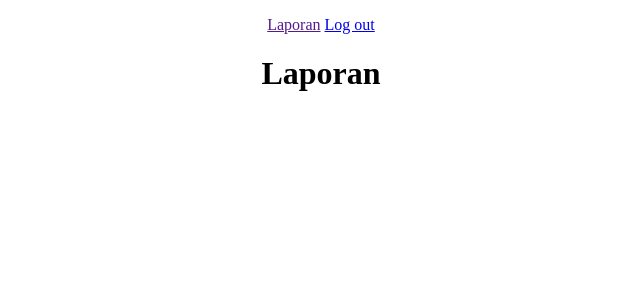
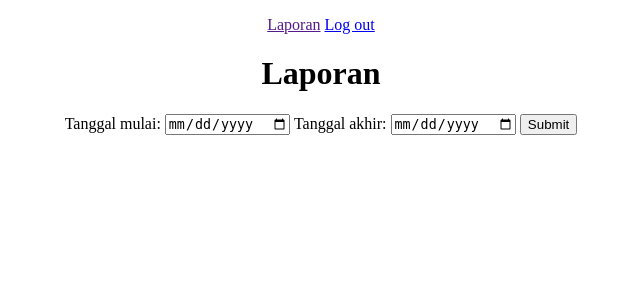
Before and after one commit to zakijamaliarafi/ProjectPemweb, a PHP site: page /laporan/view.php in a window 1280 px wide. Shown: the top 300 px of the page, without its empty margins (319-959 px from the left). Run offline with PHP 8.4, Linux system fonts and the light colour scheme; a user stored in the database is signed in.

Commit message:
add laporan page

```diff
--- a/laporan/view.php
+++ b/laporan/view.php
@@ -11,6 +11,7 @@ if($_SESSION['role']!='manajer'){
     header("Location: ../routing.php");
     exit();
 }
+
 ?>
 
 <!DOCTYPE html>
@@ -31,5 +32,62 @@ if($_SESSION['role']!='manajer'){
         <a href="../inc/logout.php">Log out</a>
     </p>
     <h1>Laporan</h1>
+    <form name="input" action="<?php $_SERVER['PHP_SELF']; ?>" method="POST">
+        <label for="tanggal_mulai">Tanggal mulai:</label>
+        <input type="date" id="tanggal_mulai" name="tanggal_mulai">
+        <label for="tanggal_akhir">Tanggal akhir:</label>
+        <input type="date" id="tanggal_akhir" name="tanggal_akhir">
+        <input type="submit" name="input" value="Submit">
+    </form>
+    <table>
+        <?php
+        if(isset($_POST['input'])){
+            $awal = $_POST['tanggal_mulai'];
+            $akhir = $_POST['tanggal_akhir'];
+
+            $select = "SELECT DAYOFMONTH(transaksi.tgl_transaksi) as tanggal, SUM((barang.harga_jual - barang.harga_beli)*detail_transaksi.jumlah_barang) as laba FROM `detail_transaksi` INNER JOIN `barang` ON barang.id_barang=detail_transaksi.id_barang INNER JOIN `transaksi` ON transaksi.id_transaksi=detail_transaksi.id_transaksi WHERE DATE(transaksi.tgl_transaksi) BETWEEN '$awal' AND '$akhir' GROUP BY DAYOFMONTH(transaksi.tgl_transaksi)";
+            $query = mysqli_query($conn, $select);
+            echo "
+            <tr>
+                <td>Tanggal</td>
+                <td>Total laba</td>
+            </tr>
+            ";
+            while($row = mysqli_fetch_array($query)){
+                echo "
+                <tr>
+                    <td>$row[tanggal]</td>
+                    <td>Rp. $row[laba]</td>
+                </tr>
+                ";
+            }
+        }
+        ?>
+    </table>
+    <table>
+        <?php
+        if(isset($_POST['input'])){
+            $awal = $_POST['tanggal_mulai'];
+            $akhir = $_POST['tanggal_akhir'];
+
+            $select = "SELECT DAYOFMONTH(tgl_transaksi) as tanggal, SUM(total_transaksi) as omset FROM `transaksi` WHERE DATE(tgl_transaksi) BETWEEN '$awal' AND '$akhir' GROUP BY DAYOFMONTH(tgl_transaksi)";
+            $query = mysqli_query($conn, $select);
+            echo "
+            <tr>
+                <td>Tanggal</td>
+                <td>Total omset</td>
+            </tr>
+            ";
+            while($row = mysqli_fetch_array($query)){
+                echo "
+                <tr>
+                    <td>$row[tanggal]</td>
+                    <td>Rp. $row[omset]</td>
+                </tr>
+                ";
+            }
+        }
+        ?>
+    </table>
 </body>
 </html>
```
